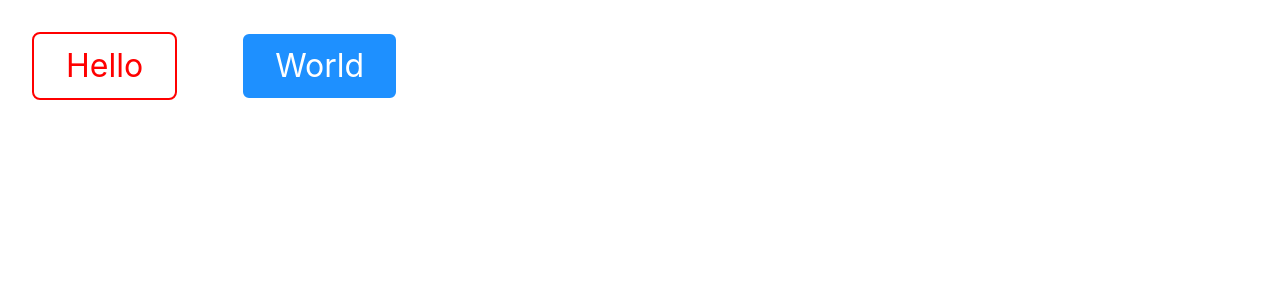
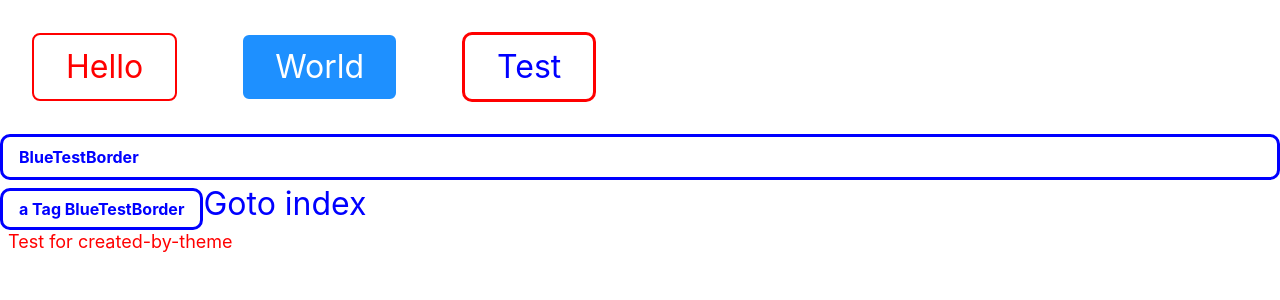
Before and after one commit to idenrai/nextjs_study, a Next.js app in the folder nextjs-sample/: page /styled-page in a window 1280 px wide. Shown: the top 300 px of the page. Built offline with nearby package versions, Linux system fonts and the light colour scheme.

Commit message:
Add styled-components-test

```diff
--- a/nextjs-sample/pages/_app.tsx
+++ b/nextjs-sample/pages/_app.tsx
@@ -1,8 +1,15 @@
 import '../styles/globals.css'
 import type { AppProps } from 'next/app'
+import { ThemeProvider } from 'styled-components'
+import { theme } from '../theme'
 
+// Theme에서 지정한 theme를 전달
 function MyApp({ Component, pageProps }: AppProps) {
-  return <Component {...pageProps} />
+  return (
+    <ThemeProvider theme={theme}>
+      <Component {...pageProps} />
+    </ThemeProvider>
+  )
 }
 
 export default MyApp
--- a/nextjs-sample/pages/image-sample.tsx
+++ b/nextjs-sample/pages/image-sample.tsx
@@ -6,7 +6,6 @@ import SushiImage from '../public/images/sushi.jpeg'
 // Image 컴포넌트는 브라우저의 정보를 기반으로 최적화된 이미지 제공
 // 외부 리소스 이미지의 경우는 최적화된 이미지를 표시하려면, next.config.js의 domains에 이미지 도메인 추가
 // 혹은 Image 컴포넌트에서 unoptimized = True 를 설정해서 최적화를 무효화
-
 const ImageSample: NextPage<void> = (props) => {
   return (
     <div>
--- a/nextjs-sample/pages/styled-page.tsx
+++ b/nextjs-sample/pages/styled-page.tsx
@@ -1,5 +1,37 @@
 import { NextPage } from 'next'
-import styled from 'styled-components'
+import Link, { LinkProps } from 'next/link'
+import styled, { css } from 'styled-components'
+
+// mixin을 통해 CSS정의 및 재사용 가능
+const redbox = css`
+  padding: 0.25em 1em;
+  border: 3px solid red;
+  border-radius: 10px;
+`
+
+const bluefont = css`
+  color: blue;
+  font-size: 2em;
+`
+
+const BlueText = styled.p`
+  color: blue;
+  font-weight: bold;
+`
+
+const BlueTextBorder = styled(BlueText)`
+  padding: 8px 16px;
+  border: 3px solid blue;
+  border-radius: 10px;
+`
+
+const CssButton = styled.button`
+  background: transparent;
+  margin: 1em;
+  cursor: pointer;
+  ${redbox};
+  ${bluefont}
+`
 
 // Styled + Props
 type ButtonProps = {
@@ -18,6 +50,33 @@ const Button = styled.button<ButtonProps>`
   cursor: pointer;
 `
 
+// Next.js의 컴포넌트에 스타일 적용
+type BaseLinkProps = React.PropsWithChildren<LinkProps> & {
+  className?: string
+  children: React.ReactNode
+}
+
+const BaseLink = (props: BaseLinkProps) => {
+  const { className, children, ...rest } = props
+
+  return (
+    <Link {...rest} className={className}>
+      {children}
+    </Link>
+  )
+}
+
+const StyledLink = styled(BaseLink)`
+  color: blue;
+  font-size: 2em;
+`
+
+const Text = styled.span`
+  color: ${(props) => props.theme.colors.red};
+  font-size: ${(props) => props.theme.fontSizes[3]};
+  margin: ${(props) => props.theme.space[2]};
+`
+
 const Page: NextPage = () => {
   return (
     <div>
@@ -27,6 +86,19 @@ const Page: NextPage = () => {
       <Button backgroundColor="#1E90FF" color="white">
         World
       </Button>
+      <CssButton>Test</CssButton>
+      <BlueTextBorder>BlueTestBorder</BlueTextBorder>
+
+      {/* 스타일을 정의한 컴포넌트를 다른 html요소에서도 사용 가능 */}
+      <BlueTextBorder as="a" href="/">
+        a Tag BlueTestBorder
+      </BlueTextBorder>
+
+      <StyledLink href="/">Goto index</StyledLink>
+
+      <div>
+        <Text>Test for created-by-theme</Text>
+      </div>
     </div>
   )
 }
--- /dev/null
+++ b/nextjs-sample/theme.ts
@@ -0,0 +1,12 @@
+export const theme = {
+  space: ['0px', '4px', '8px', '16px', '24px', '32px'],
+  colors: {
+    white: '#ffffff',
+    black: '#000000',
+    red: '#ff0000',
+  },
+  fontSizes: ['12px', '14px', '16px', '18px', '20px'],
+  fonts: {
+    primary: `arial, sans-serif`,
+  },
+}
```
